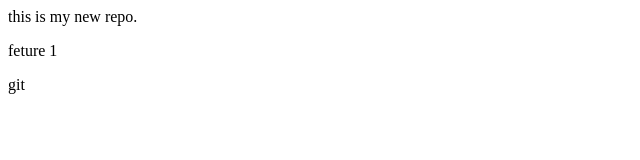
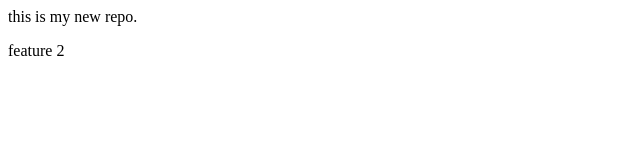
Before and after one commit to sonal-16194/LocalRepo, a plain HTML site: page index.html in a window 1280 px wide. Shown: the full height of the page, 0-640 px from the left. Drawn offline with Linux system fonts and the light colour scheme.

Commit message:
Update index.html

```diff
--- a/index.html
+++ b/index.html
@@ -1,2 +1,2 @@
 <p> this is my new repo.</p>
-<p> feture 1 </p>git
+<p>feature 2</p>
```
